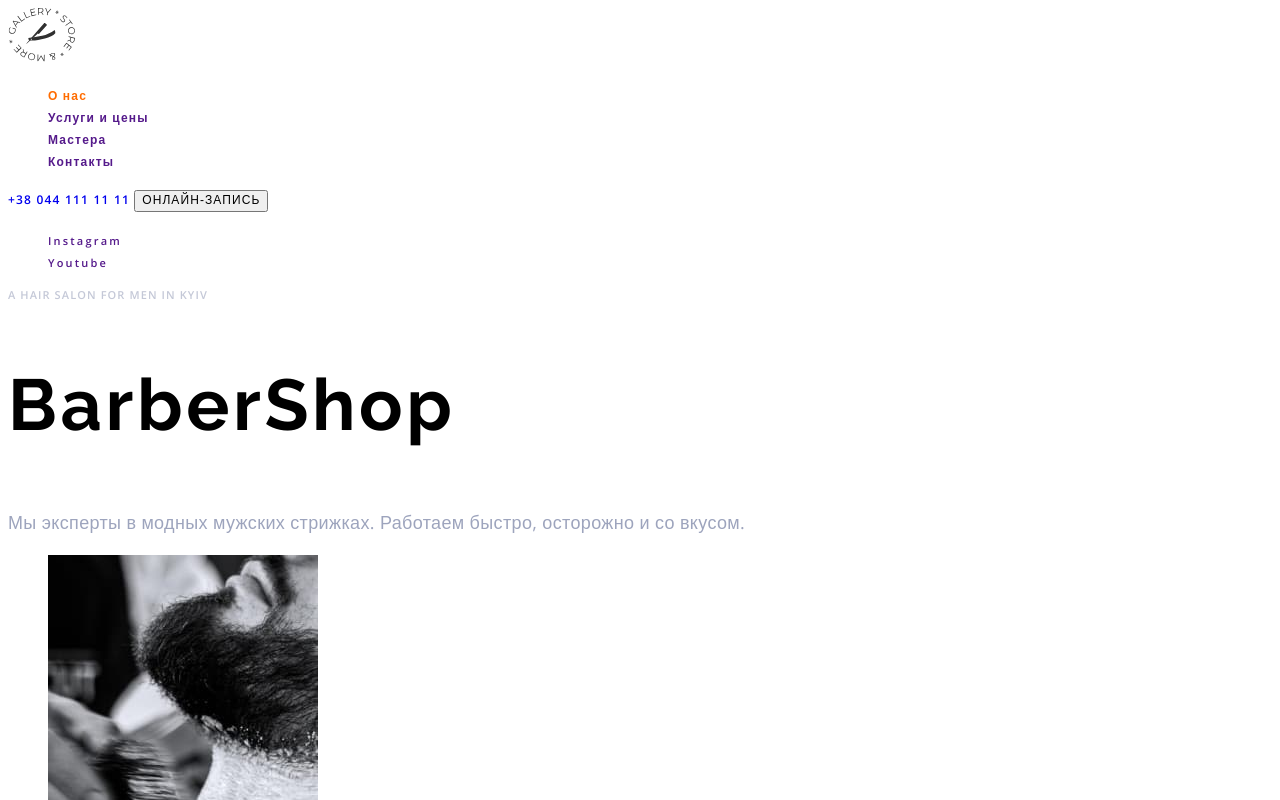
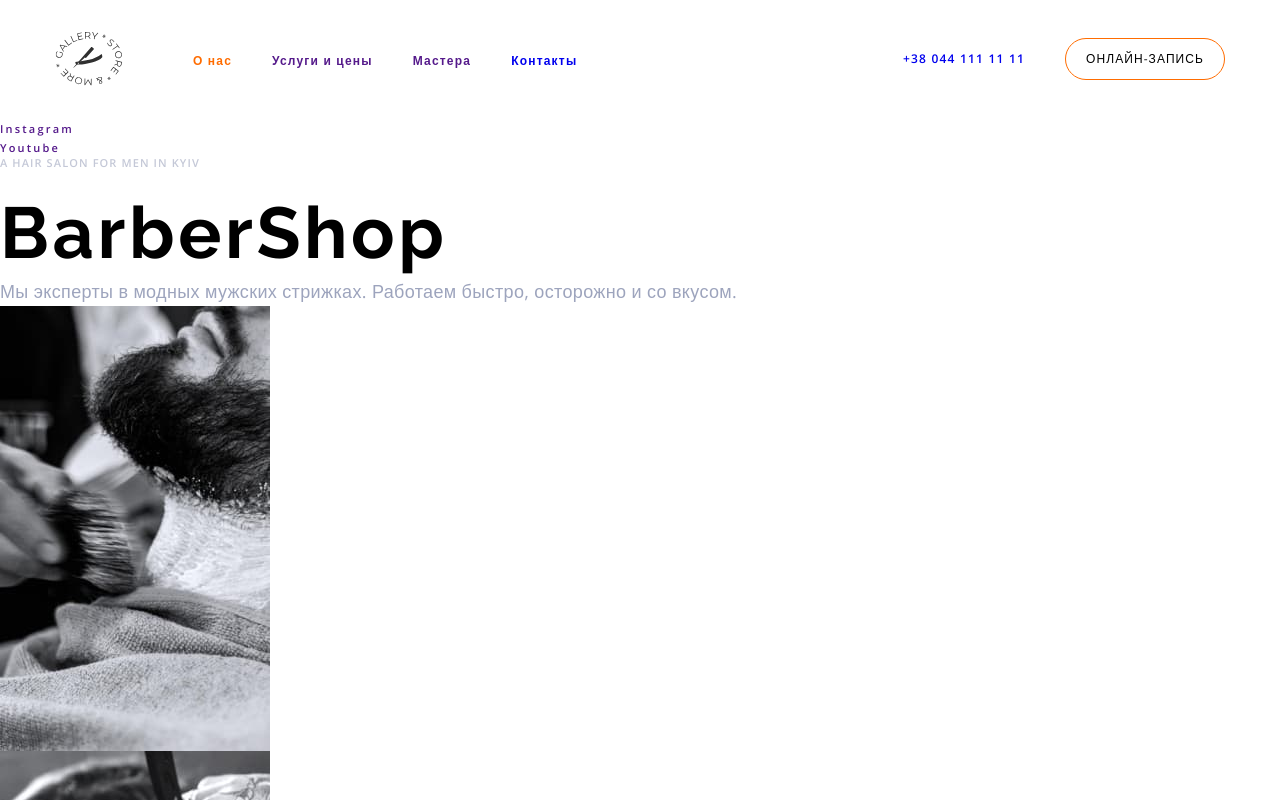
Before and after one commit to Olexiy-repin/fe-core-39-online, a plain HTML site: page index.html in a window 1280 px wide. Shown: the top 800 px of the page. Drawn offline with nearby package versions, Linux system fonts and the light colour scheme.

Commit message:
Добавлено позиционирование элементов в header и masters

```diff
--- a/css/styles.css
+++ b/css/styles.css
@@ -2,6 +2,28 @@
   --main-font: "Open Sans", sans-serif;
   --secondary-font: "Raleway", sans-serif;
   --accent-color: #ff6c00;
+}
+
+h1,
+h2,
+h3,
+h4,
+h5,
+h6,
+p {
+  margin-top: 0;
+  margin-bottom: 0;
+}
+
+ul,
+ol {
+  margin-top: 0;
+  margin-bottom: 0;
+  padding-left: 0;
+}
+
+img {
+  display: block;
 }
 
 .list {
@@ -17,8 +39,24 @@ body {
   font-weight: 600;
 }
 
+.container {
+  width: 1200px;
+  margin: 0 auto;
+  padding-left: 15px;
+  padding-right: 15px;
+}
+
+.section {
+  padding-top: 130px;
+  padding-bottom: 130px;
+}
+
 /* ============= COMPONENTS ============= */
 .modal-btn {
+  border: 1px solid #ff6c00;
+  border-radius: 25px;
+  background-color: transparent;
+  padding: 12px 20px;
   font-size: 12px;
   line-height: 1.33;
   letter-spacing: 0.09em;
@@ -51,6 +89,7 @@ body {
   line-height: 1.36;
   letter-spacing: 0.1em;
   text-transform: uppercase;
+  margin-bottom: 20px;
 }
 
 .suptitle-theme-dark {
@@ -95,6 +134,34 @@ body {
 /* ============= END COMPONENTS ============= */
 
 /* ============= HEADER ============= */
+.header {
+  padding-top: 32px;
+  padding-bottom: 32px;
+}
+
+.header-container {
+  display: flex;
+  align-items: center;
+}
+
+.navigation {
+  display: flex;
+  align-items: center;
+}
+
+.logo {
+  margin-right: 70px;
+}
+
+.menu {
+  display: flex;
+  align-items: center;
+}
+
+.menu-item:not(:last-child) {
+  margin-right: 40px;
+}
+
 .menu-link {
   font-size: 12px;
   line-height: 1.33;
@@ -115,6 +182,8 @@ body {
   font-size: 12px;
   line-height: 1.33;
   letter-spacing: 0.1em;
+  margin-left: auto;
+  margin-right: 40px;
 
   /* color: #ffffff; */
 }
@@ -175,6 +244,28 @@ body {
 /* ============= END ADVANTAGES ============= */
 
 /* ============= MASTERS ============= */
+.masters {
+  background-color: #f7f7f7;
+}
+
+.masters-title {
+  margin-bottom: 44px;
+}
+
+.masters-list {
+  display: flex;
+  flex-wrap: wrap;
+  margin-left: -30px;
+  margin-top: -30px;
+  /* justify-content: space-between; */
+}
+
+.masters-list-item {
+  flex-basis: calc((100% - 90px) / 3);
+  margin-left: 30px;
+  margin-top: 30px;
+}
+
 .masters-list-title {
   font-weight: 400;
   font-size: 18px;
--- a/index.html
+++ b/index.html
@@ -10,12 +10,16 @@
     <link
         href="https://fonts.googleapis.com/css2?family=Open+Sans:wght@400;600;700&family=Raleway:wght@700&display=swap"
         rel="stylesheet">
+    <link rel="stylesheet" href="https://cdnjs.cloudflare.com/ajax/libs/modern-normalize/1.1.0/modern-normalize.min.css"
+        integrity="sha512-wpPYUAdjBVSE4KJnH1VR1HeZfpl1ub8YT/NKx4PuQ5NmX2tKuGu6U/JRp5y+Y8XG2tV+wKQpNHVUX03MfMFn9Q=="
+        crossorigin="anonymous" referrerpolicy="no-referrer" />
     <link rel="stylesheet" href="./css/styles.css">
 </head>
 
 <body>
     <!-- HEADER -->
     <header class="header">
+        <div class="container header-container">
             <nav class="navigation">
                 <a class="logo link" href="./">
                     <img class="logo-icon" src="./images/header/logo.svg" alt="логотип" width="68" height="54" />
@@ -31,12 +35,13 @@
                         <a class="menu-link link" href="">Мастера</a>
                     </li>
                     <li class="menu-item">
-                    <a class="menu-link link" href="">Контакты</a>
+                        <a class="menu-link link" href="#feedback">Контакты</a>
                     </li>
                 </ul>
             </nav>
             <a class="tel-link link" href="tel:+380441111111">+38 044 111 11 11</a>
             <button class="modal-btn" type="button">онлайн-запись</button>
+        </div>
     </header>
     <main>
         <!-- HERO -->
@@ -155,9 +160,10 @@
         </section>
 
         <!-- MASTERS -->
-        <section class="masters">
+        <section class="masters section">
+            <div class="container">
                 <p class="suptitle suptitle-theme-light">для настоящих ценителей атмосферы</p>
-            <h2 class="title title-theme-light">Наши мастера</h2>
+                <h2 class="title masters-title title-theme-light">Наши мастера</h2>
                 <ul class="masters-list list">
                     <li class="masters-list-item">
                         <img class="masters-list-img" src="./images/masters/john-smith.jpg" alt="мастер стрижет клиента"
@@ -166,8 +172,8 @@
                         <p class="masters-list-position" lang="en">ExtrTeme Barber</p>
                     </li>
                     <li class="masters-list-item">
-                    <img class="masters-list-img" src="./images/masters/michele-doe.jpg" alt="мастер стрижет клиента"
-                        width="370" height="346" />
+                        <img class="masters-list-img" src="./images/masters/michele-doe.jpg"
+                            alt="мастер стрижет клиента" width="370" height="346" />
                         <h3 class="masters-list-title" lang="en">Michele Doe</h3>
                         <p class="masters-list-position" lang="en">ExtrTeme Barber</p>
                     </li>
@@ -178,6 +184,7 @@
                         <p class="masters-list-position" lang="en">ExtrTeme Barber</p>
                     </li>
                 </ul>
+            </div>
         </section>
 
         <!-- GALLERY -->
@@ -205,7 +212,7 @@
         </section>
 
         <!-- FEEDBACK -->
-        <section class="feedback">
+        <section class="feedback" id="feedback">
             <h2 class="title">Онлайн-запись</h2>
         </section>
         <!-- CONTACT INFORMATION -->
```
Lines whose indentation alone changed are shown as unchanged.
